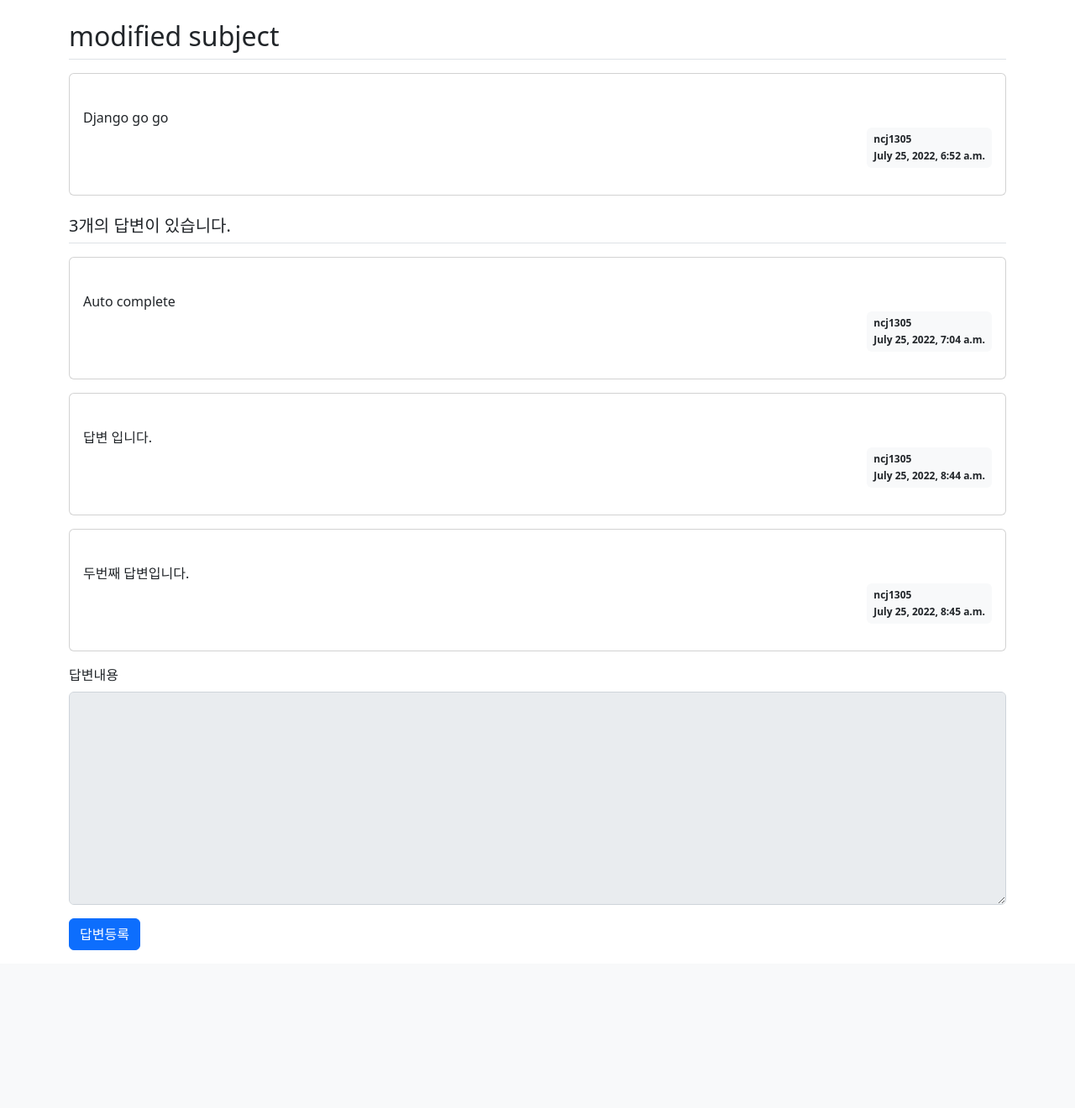
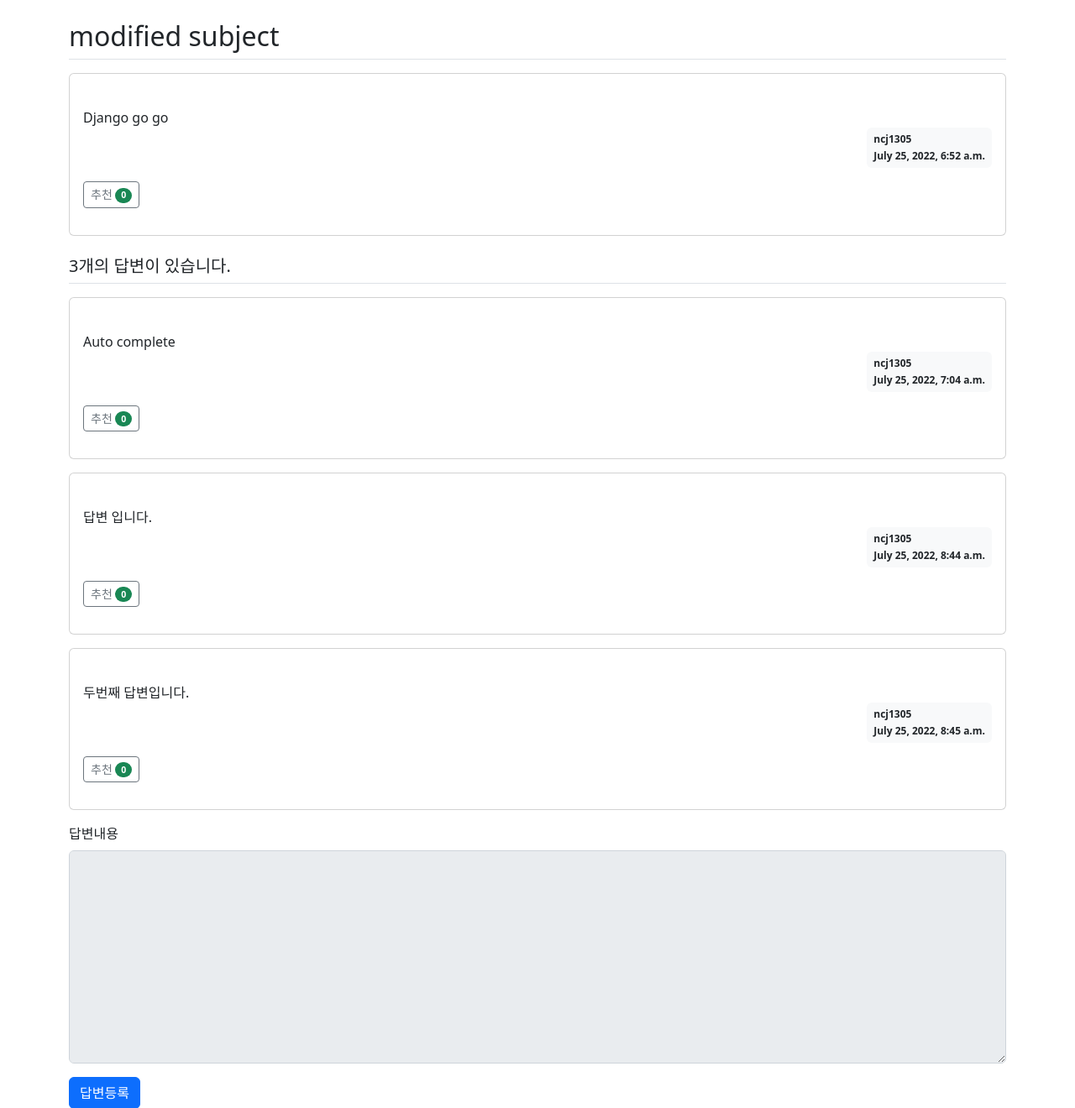
Before and after one commit to e9e9e9/jumpToDjango, a Django app: page /pybo/2/ in a window 1280 px wide. Shown: the part 57-1377 px from the top of the page at 84% size. Before the commit the page ends 1189 px from the top, so only its background shows below. Run offline with Django 4.2, Linux system fonts and the light colour scheme; data comes from the database, SQL or seed files in the repository; both versions use the stored data as it was after the commit.

Commit message:
Apply recommend and anchor feature

```diff
--- a/pybo/models.py
+++ b/pybo/models.py
@@ -3,18 +3,20 @@ from django.contrib.auth.models import User
 
 # Create your models here.
 class Question(models.Model):
-    author = models.ForeignKey(User, on_delete=models.CASCADE)
+    author = models.ForeignKey(User, on_delete=models.CASCADE, related_name='author_question')
     subject = models.CharField(max_length=200)
     content = models.TextField()
     create_date = models.DateTimeField()
     modify_date = models.DateTimeField(null=True, blank=True)
+    voter = models.ManyToManyField(User, related_name='voter_question')  # 추천인 추가
 
     def __str__(self):
         return self.subject
 
 class Answer(models.Model):
-    author = models.ForeignKey(User, on_delete=models.CASCADE)
+    author = models.ForeignKey(User, on_delete=models.CASCADE,  related_name='author_answer')
     question = models.ForeignKey(Question, on_delete=models.CASCADE)
     content = models.TextField()
     create_date = models.DateTimeField()
     modify_date = models.DateTimeField(null=True, blank=True)
+    voter = models.ManyToManyField(User, related_name='voter_answer')
--- a/pybo/urls.py
+++ b/pybo/urls.py
@@ -17,6 +17,7 @@ urlpatterns = [
          question_views.question_modify, name='question_modify'),
     path('question/delete/<int:question_id>/',
          question_views.question_delete, name='question_delete'),
+    path('question/vote/<int:question_id>/', question_views.question_vote, name='question_vote'),
 
     # answer_views.py
     path('answer/create/<int:question_id>/',
@@ -25,4 +26,5 @@ urlpatterns = [
          answer_views.answer_modify, name='answer_modify'),
     path('answer/delete/<int:answer_id>/',
          answer_views.answer_delete, name='answer_delete'),
+    path('answer/vote/<int:answer_id>/', answer_views.answer_vote, name='answer_vote'),
 ]
--- a/templates/pybo/question_detail.html
+++ b/templates/pybo/question_detail.html
@@ -30,6 +30,10 @@
                 </div>
             </div>
             <div class="my-3">
+                <a href="javascript:void(0)" data-uri="{% url 'pybo:question_vote' question.id  %}"
+                    class="recommend btn btn-sm btn-outline-secondary"> 추천
+                <span class="badge rounded-pill bg-success">{{question.voter.count}}</span>
+                </a>
                 {% if request.user == question.author %}
                 <a href="{% url 'pybo:question_modify' question.id  %}"
                    class="btn btn-sm btn-outline-secondary">수정</a>
@@ -44,6 +48,7 @@
         {{question.answer_set.count}}개의 답변이 있습니다.
     </h5>
     {% for answer in question.answer_set.all %}
+    <a id="answer_{{ answer.id }}"></a>
     <div class="card my-3">
         <div class="card-body">
             <div class="card-text" style="white-space: pre-line">
@@ -62,6 +67,10 @@
                 </div>
             </div>
             <div class="my-3">
+                <a href="javascript:void(0)" data-uri="{% url 'pybo:answer_vote' answer.id  %}"
+                    class="recommend btn btn-sm btn-outline-secondary"> 추천
+                     <span class="badge rounded-pill bg-success">{{answer.voter.count}}</span>
+                </a>
                 {% if request.user == answer.author %}
                 <a href="{% url 'pybo:answer_modify' answer.id  %}"
                    class="btn btn-sm btn-outline-secondary">수정</a>
@@ -115,5 +124,13 @@ Array.from(delete_elements).forEach(function(element) {
         };
     });
 });
+const recommend_elements = document.getElementsByClassName("recommend");
+Array.from(recommend_elements).forEach(function(element) {
+    element.addEventListener('click', function() {
+        if(confirm("정말로 추천하시겠습니까?")) {
+            location.href = this.dataset.uri;
+        };
+    });
+});
 </script>
 {% endblock %}
```
Also changed, not shown: pybo/views/answer_views.py (+15 -3 lines), pybo/views/question_views.py (+9 -0 lines), db.sqlite3, pybo/migrations/0005_answer_voter_question_voter_alter_answer_author_and_more.py (added).
